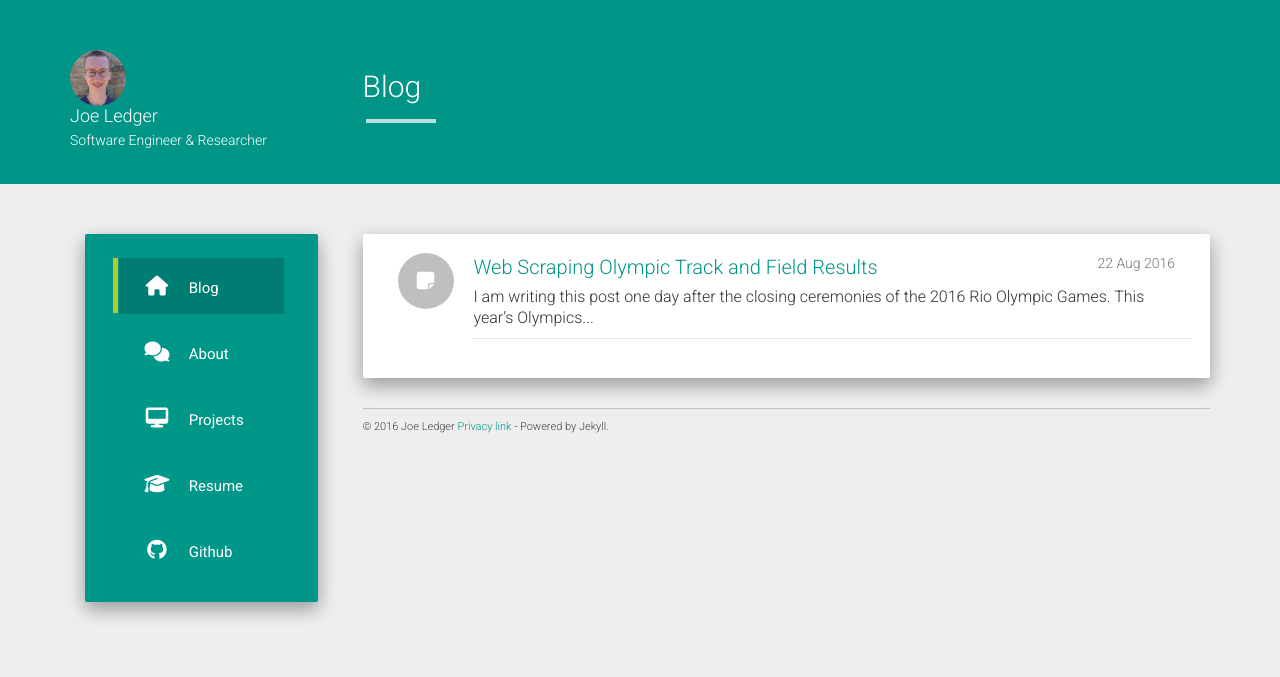
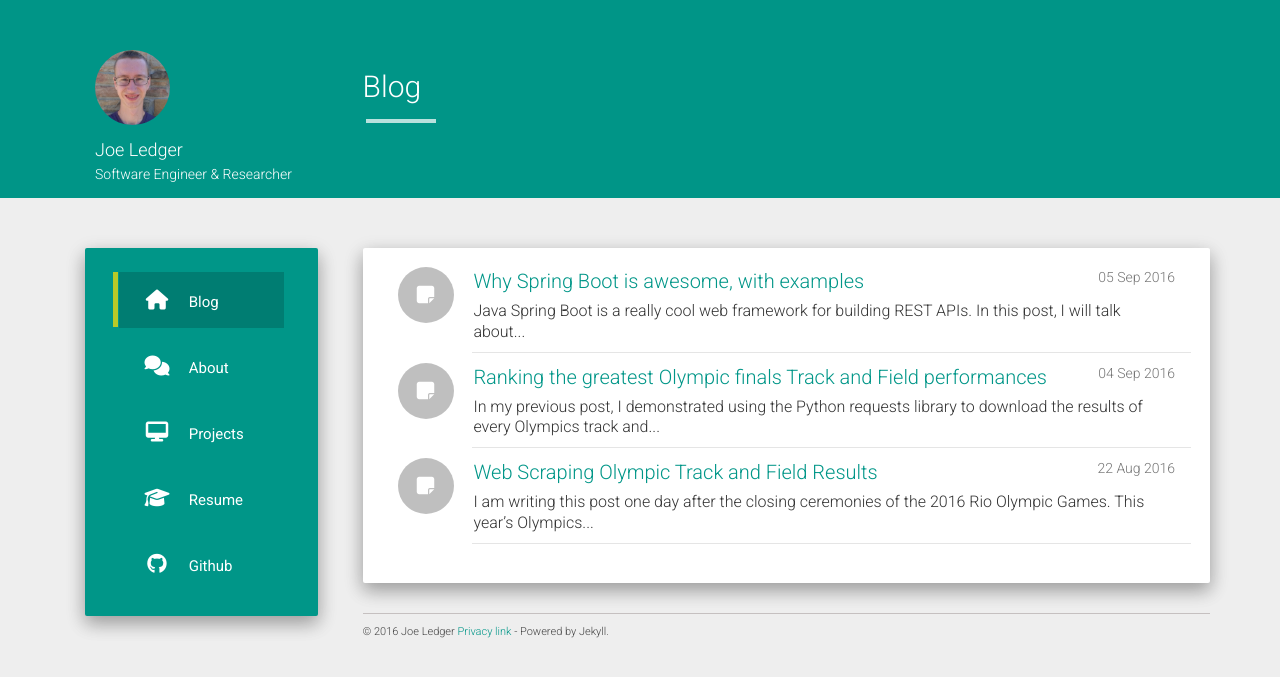
Before and after one commit to joewledger/joewledger.github.io, a Jekyll site: the page built from index.html, in a window 1280 px wide. Shown: the top 677 px of the page. Built offline with Jekyll 4.4.1, drawn with Linux system fonts in a browser that asks for light colours; nearby versions of some CDN libraries; the list of posts is cut into pages by our own code.

Commit message:
Added new blog post templates, adjusted location of headshot
Signed-off-by: joewledger <joewledger@gmail.com>

```diff
--- a/_includes/header.html
+++ b/_includes/header.html
@@ -8,7 +8,6 @@
             <div class="row-details">
               <h4 class="list-group-item-heading">{{ site.author }}</h4>
               <p class="list-group-item-text">{{ site.about }}</p>
-              {% include social_links.html %}
             </div>
             <div class="navbar-header pull-right">
               <button type="button" class="navbar-toggle collapsed" data-toggle="collapse" data-target="#bs-example-navbar-collapse-1" aria-expanded="false">
--- /dev/null
+++ b/_posts/2016-09-05-spring-boot.md
@@ -0,0 +1,8 @@
+---
+layout: post
+title: Why Spring Boot is awesome, with examples
+date:   2016-09-05 12:44:14
+categories: others
+---
+
+Java Spring Boot is a really cool web framework for building REST APIs. In this post, I will talk about what I like about Spring Boot, as well as tips for creating an awesome web application using it.
--- /dev/null
+++ b/_posts/2016-09-05-track-ranking.md
@@ -0,0 +1,10 @@
+---
+layout: post
+title: Ranking the greatest Olympic finals Track and Field performances
+date:   2016-09-04 9:39:14
+categories: others
+---
+
+In my previous [post](http://joeledger.com/others/2016/08/22/olympic_scraping.html), I demonstrated using the Python requests library to download the results of every Olympics track and field final from the 1896 Athens Olympics to the 2012 London Olmypics. The end result was an 11,000 line text file!
+
+Now that I have these results, I have decided to do some in depth analysis of them. My goal is to determine which athlete had the most impressive performance in an Olympic finals relative to his/her peers.
--- a/static/css/main.css
+++ b/static/css/main.css
@@ -6,10 +6,11 @@
 }
 .full{ font-size: 16px; }
 .logo-img {
-    width: 56px;
-    height: 56px;
+    width: 75px;
+    height: 75px;
     border-radius: 60px;
     margin: 0 auto;
+    margin-bottom: 15px;
 }
 .logo-turner {
     font-size: 18px;
@@ -25,11 +26,13 @@
     display: inline-block;
     vertical-align: top;
     margin-right: 10px;
+    margin-left: 25px;
 }
 .row-details {
     display: inline-block;
     vertical-align: middle;
     color: #fff;
+    margin-left: 25px;
 }
 p.info {
     color: #fff;
```
Also changed, not shown: projects.md (+1 -1 lines), README.md (deleted), _posts/2016-08-22-olympic_scraping.md (renamed from _posts/2016-08-20-olympic_scraping.md), assets/test-page-image-1.jpg (deleted), static/img/avatar.png (deleted), static/img/placeholder.jpg (deleted), static/img/screenshot-post-page.png (deleted).
